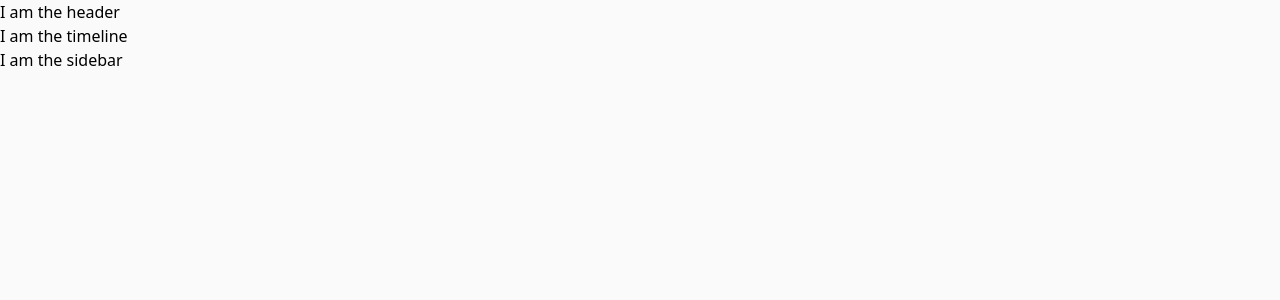
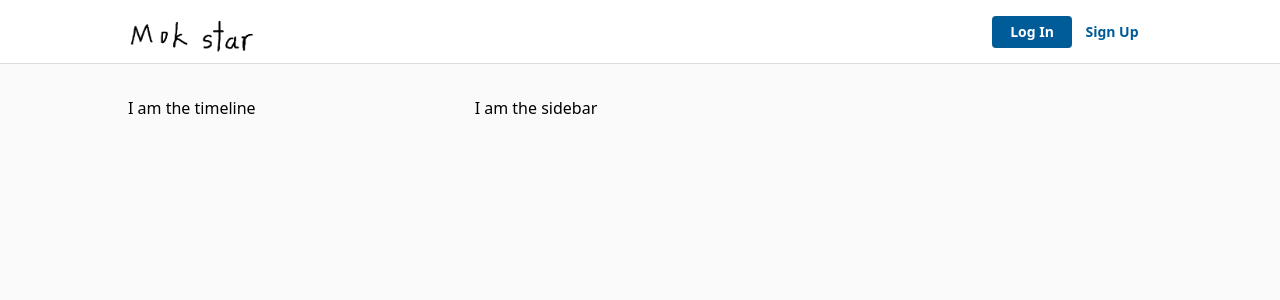
Before and after one commit to Capybara-Clinic/mokstar, a React (Create React App) app in the folder front-end/: page / in a window 1280 px wide. Shown: the top 300 px of the page. Built offline with nearby package versions, Linux system fonts and the light colour scheme; no server answers.

Commit message:
feat: header

```diff
--- a/front-end/src/components/header.js
+++ b/front-end/src/components/header.js
@@ -1,13 +1,94 @@
 import { useContext } from "react";
-import FirebaseContext from "../context/firebase";
+import { Link } from "react-router-dom";
+// import FirebaseContext from "../context/firebase";
 import UserContext from "../context/user";
+import * as ROUTES from '../constants/routes';
+import { signOut } from "firebase/auth";
+import { auth } from "../lib/firebase";
 
 export default function Header() {
     const { user } = useContext(UserContext);
 
     console.log('user', user)
 
-    return (
-        <p>I am the header</p>
+    return (<header className="h-16 bg-white border-b border-gray-primary mb-8">
+        <div className="container mx-auto max-w-screen-lg h-full">
+            <div className="flex justify-between h-full">
+                <div className="text-gray-700 text-center flex items-center align-items cursor-pointer">
+                    <h1 className="flex justify-center w-full">
+                        <Link to={ROUTES.DASHBOARD} aria-label="Mokstargram logo">
+                            <img src="images/logo.png" alt="logo" className="mt-2 w-2/12 " />
+                        </Link>
+                    </h1>
+                </div>
+
+                <div className="text-gray-700 text-center flex items-center align-items">
+                    {user ? (
+                        <>
+                        <Link to={ROUTES.DASHBOARD} aria-label="Dashboard">
+                        <svg
+                        className="w-8 mr-6 text-black-light cursor-pointer"
+                        xmlns="http://www.w3.org/2000/svg"
+                        fill="none"
+                        viewBox="0 0 24 24"
+                        stroke-width="1.5"
+                        stroke="currentColor">
+                            <path stroke-linecap="round" stroke-linejoin="round" d="m2.25 12 8.954-8.955c.44-.439 1.152-.439 1.591 0L21.75 12M4.5 9.75v10.125c0 .621.504 1.125 1.125 1.125H9.75v-4.875c0-.621.504-1.125 1.125-1.125h2.25c.621 0 1.125.504 1.125 1.125V21h4.125c.621 0 1.125-.504 1.125-1.125V9.75M8.25 21h8.25" />
+                        </svg>
+                        </Link>
+
+                        <button
+                        type="button"
+                        title="Sign Out"
+                        onClick={()=>signOut(auth)}
+                        onKeyDown={(event) => {
+                            if (event.key === 'Enter') {
+                                signOut(auth);
+                            }
+                        }}>
+                            <svg
+                            className="w-8 mr-6 text-black-light cursor-pointer"
+                            xmlns="http://www.w3.org/2000/svg"
+                            fill="none"
+                            viewBox="0 0 24 24"
+                            stroke-width="1.5"
+                            stroke="currentColor"
+                            >
+                                <path stroke-linecap="round" stroke-linejoin="round" d="M8.25 9V5.25A2.25 2.25 0 0 1 10.5 3h6a2.25 2.25 0 0 1 2.25 2.25v13.5A2.25 2.25 0 0 1 16.5 21h-6a2.25 2.25 0 0 1-2.25-2.25V15m-3 0-3-3m0 0 3-3m-3 3H15" />
+                            </svg>
+
+                        </button>
+                        <div className="flex items-center cursor-pointer">
+                            <Link to={`/p/${user.displayName}`}>
+                                <img
+                                className="rounded-full h-8 w-8 flex"
+                                src={`/images/avatars/${user.displayName}.jpg`}
+                                alt={`${user.displayName} profile picture`}
+                                />
+                            </Link>
+                        </div>
+                        </>
+                    ) : (
+                        <>
+                         <Link to={ROUTES.LOGIN}>
+                            <button type="button"
+                            className="bg-blue-medium font-bold text-sm rounded text-white w-20 h-8">
+                                Log In
+                            </button>
+                         </Link>
+                         <Link to={ROUTES.SIGN_UP}>
+                            <button type="button"
+                            className="bg-white font-bold text-sm rounded text-blue-medium w-20 h-8">
+                                Sign Up
+                            </button>
+                         </Link>
+                        </>
+                    )
+                }
+                </div>
+            </div>
+        </div>
+
+    </header>
     );
 }
--- a/front-end/src/pages/dashboard.js
+++ b/front-end/src/pages/dashboard.js
@@ -11,7 +11,7 @@ export default function Dashboard() {
     return (
         <div className="bg-gray-background">
             <Header/>
-            <div className='grid'>
+            <div className='grid grid-cols-3 gap-4 justify-between mx-auto max-w-screen-lg'>
                 <TimeLine />
                 <Sidebar />
             </div>
--- a/front-end/src/styles/app.css
+++ b/front-end/src/styles/app.css
@@ -600,6 +600,10 @@ video {
   margin-right: 0.75rem;
 }
 
+.mr-6 {
+  margin-right: 1.5rem;
+}
+
 .mt-2 {
   margin-top: 0.5rem;
 }
@@ -610,11 +614,6 @@ video {
 
 .grid {
   display: grid;
-}
-
-.size-6 {
-  width: 1.5rem;
-  height: 1.5rem;
 }
 
 .h-16 {
@@ -637,8 +636,16 @@ video {
   height: 100vh;
 }
 
+.w-2\/12 {
+  width: 16.666667%;
+}
+
 .w-2\/5 {
   width: 40%;
+}
+
+.w-20 {
+  width: 5rem;
 }
 
 .w-3\/5 {
@@ -647,6 +654,10 @@ video {
 
 .w-6\/12 {
   width: 50%;
+}
+
+.w-8 {
+  width: 2rem;
 }
 
 .w-full {
@@ -665,6 +676,10 @@ video {
   cursor: pointer;
 }
 
+.grid-cols-3 {
+  grid-template-columns: repeat(3, minmax(0, 1fr));
+}
+
 .flex-col {
   flex-direction: column;
 }
@@ -681,8 +696,16 @@ video {
   justify-content: space-between;
 }
 
+.gap-4 {
+  gap: 1rem;
+}
+
 .rounded {
   border-radius: 0.25rem;
+}
+
+.rounded-full {
+  border-radius: 9999px;
 }
 
 .border {
@@ -755,6 +778,11 @@ video {
   font-weight: 700;
 }
 
+.text-black-light {
+  --tw-text-opacity: 1;
+  color: rgb(38 38 38 / var(--tw-text-opacity, 1));
+}
+
 .text-blue-medium {
   --tw-text-opacity: 1;
   color: rgb(0 92 152 / var(--tw-text-opacity, 1));
```
Also changed, not shown: 1 other file (tests, documents, lock files or other folders).
